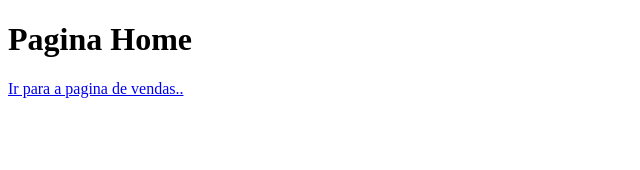
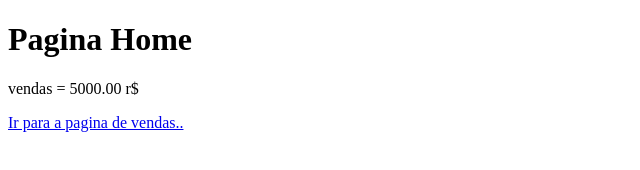
Before and after one commit to luquinhas29/paginadevendas, a plain HTML site: page index.html in a window 1280 px wide. Shown: the whole page, without its empty margins (0-640 px from the left). Drawn offline with Linux system fonts and the light colour scheme.

Commit message:
Acrescentado valor das vendas

```diff
--- a/index.html
+++ b/index.html
@@ -8,6 +8,7 @@
 </head>
 <body>
     <h1>Pagina Home</h1>
+    <p>vendas = 5000.00 r$</p>
     <a href="index.vendas">Ir para a pagina de vendas..</a>
 </body>
 </html>
```
